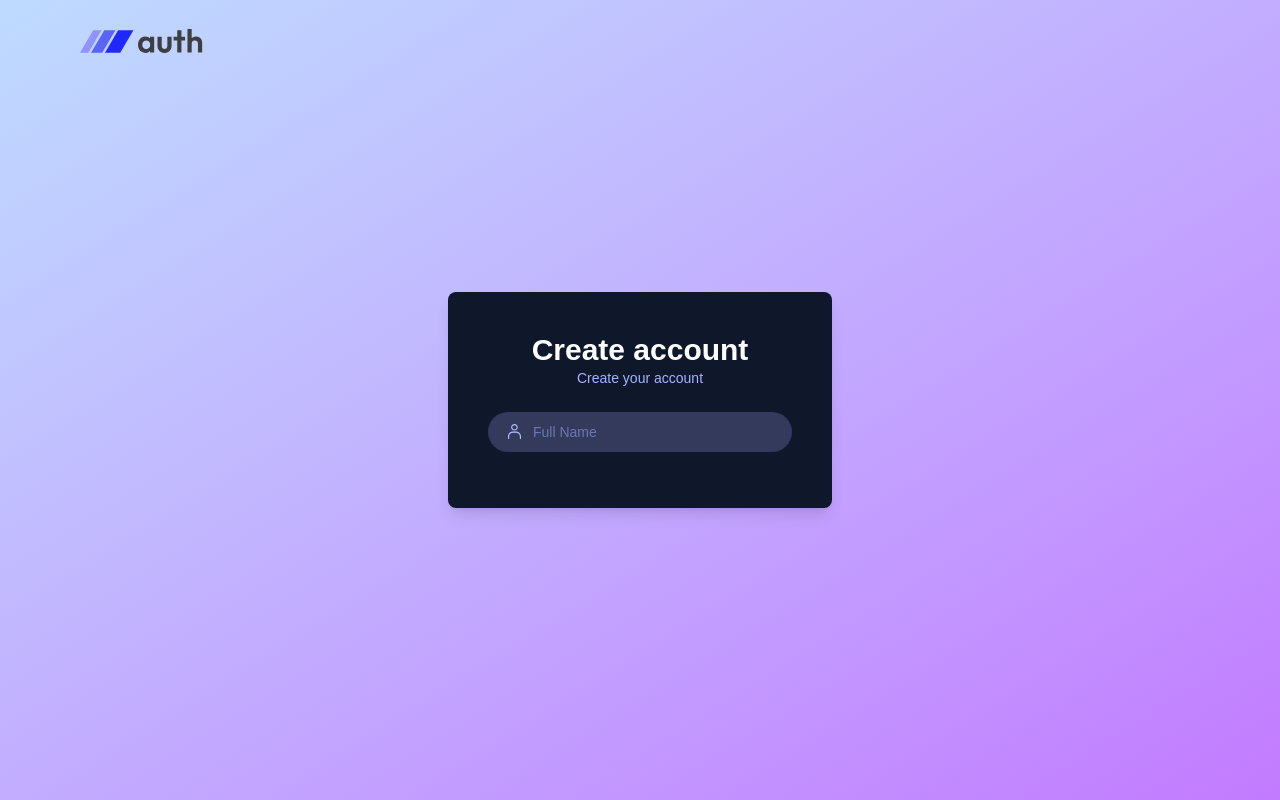
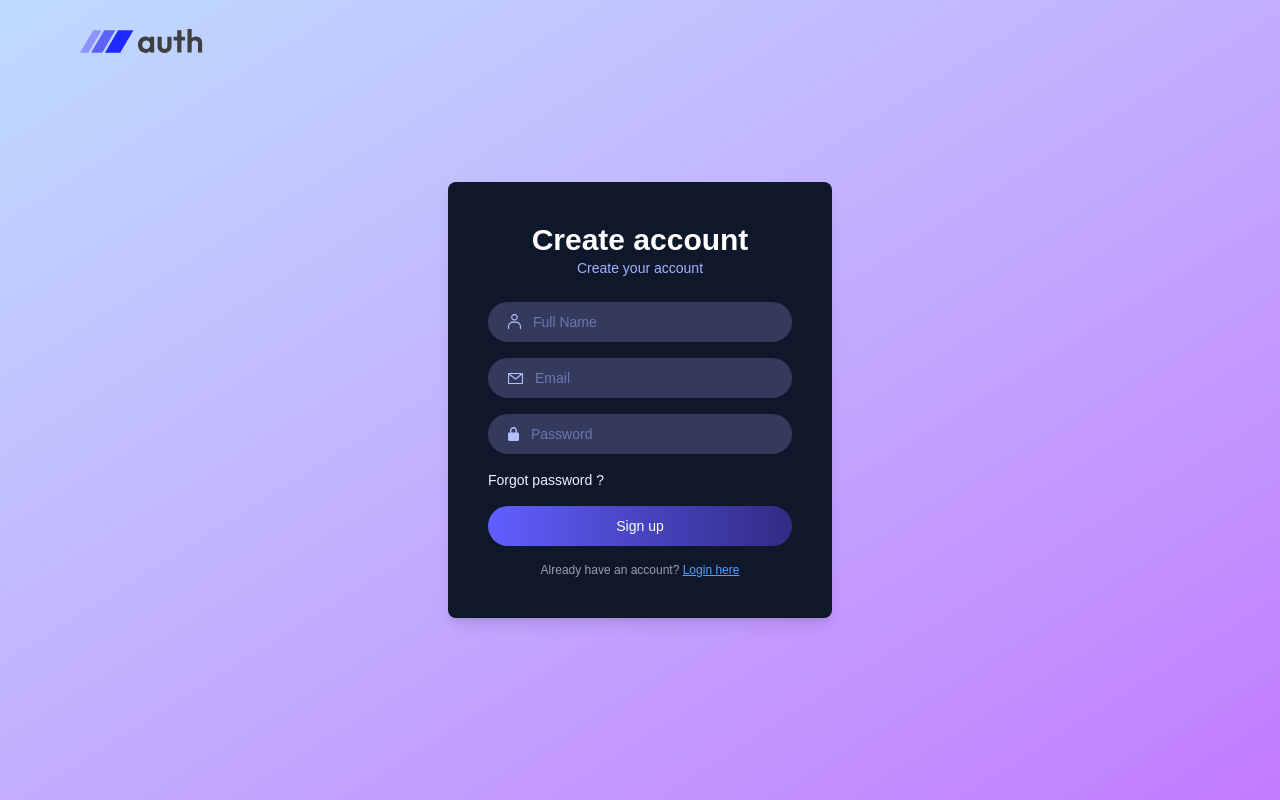
Before and after one commit to yassiraittata/Mearn-stack_auth-system, a React (Vite) app in the folder client/: page /login in a window 1280 px wide. Built offline with nearby package versions, Linux system fonts and the light colour scheme.

Commit message:
create login form

```diff
--- a/client/src/pages/Login.jsx
+++ b/client/src/pages/Login.jsx
@@ -21,16 +21,64 @@ function Login() {
             : "Login to your account"}
         </p>
         <form>
+          {state === "sign up" && (
+            <div className="mb-4 flex items-center gap-3 w-full px-5 py-2.5 rounded-full bg-[#333A5c] ">
+              <img src={assets.person_icon} alt="" />
+              <input
+                type="text"
+                placeholder="Full Name"
+                required
+                className="bg-transparent outline-none"
+              />
+            </div>
+          )}
           <div className="mb-4 flex items-center gap-3 w-full px-5 py-2.5 rounded-full bg-[#333A5c] ">
-            <img src={assets.person_icon} alt="" />
+            <img src={assets.mail_icon} alt="" />
             <input
-              type="text"
-              placeholder="Full Name"
+              type="email"
+              placeholder="Email"
               required
               className="bg-transparent outline-none"
             />
           </div>
+          <div className="mb-4 flex items-center gap-3 w-full px-5 py-2.5 rounded-full bg-[#333A5c] ">
+            <img src={assets.lock_icon} alt="" />
+            <input
+              type="password"
+              placeholder="Password"
+              required
+              className="bg-transparent outline-none"
+            />
+          </div>
+          <p className="mb-4 text-indigo-50 cursor-pointer">
+            Forgot password ?
+          </p>
+          <button className="w-full py-2.5 rounded-full cursor-pointer bg-gradient-to-r from-indigo-500 to-indigo-900 font-medium text-white first-letter:uppercase">
+            {state}
+          </button>
         </form>
+        {state === "sign up" && (
+          <p className="text-gray-400 text-center text-xs mt-4">
+            Already have an account?{" "}
+            <span
+              className="text-blue-400 cursor-pointer underline"
+              onClick={() => setState("login")}
+            >
+              Login here
+            </span>
+          </p>
+        )}
+        {state === "login" && (
+          <p className="text-gray-400 text-center text-xs mt-4">
+            Don't have an account?{" "}
+            <span
+              className="text-blue-400 cursor-pointer underline"
+              onClick={() => setState("sign up")}
+            >
+              Sign up
+            </span>
+          </p>
+        )}
       </div>
     </div>
   );
```
